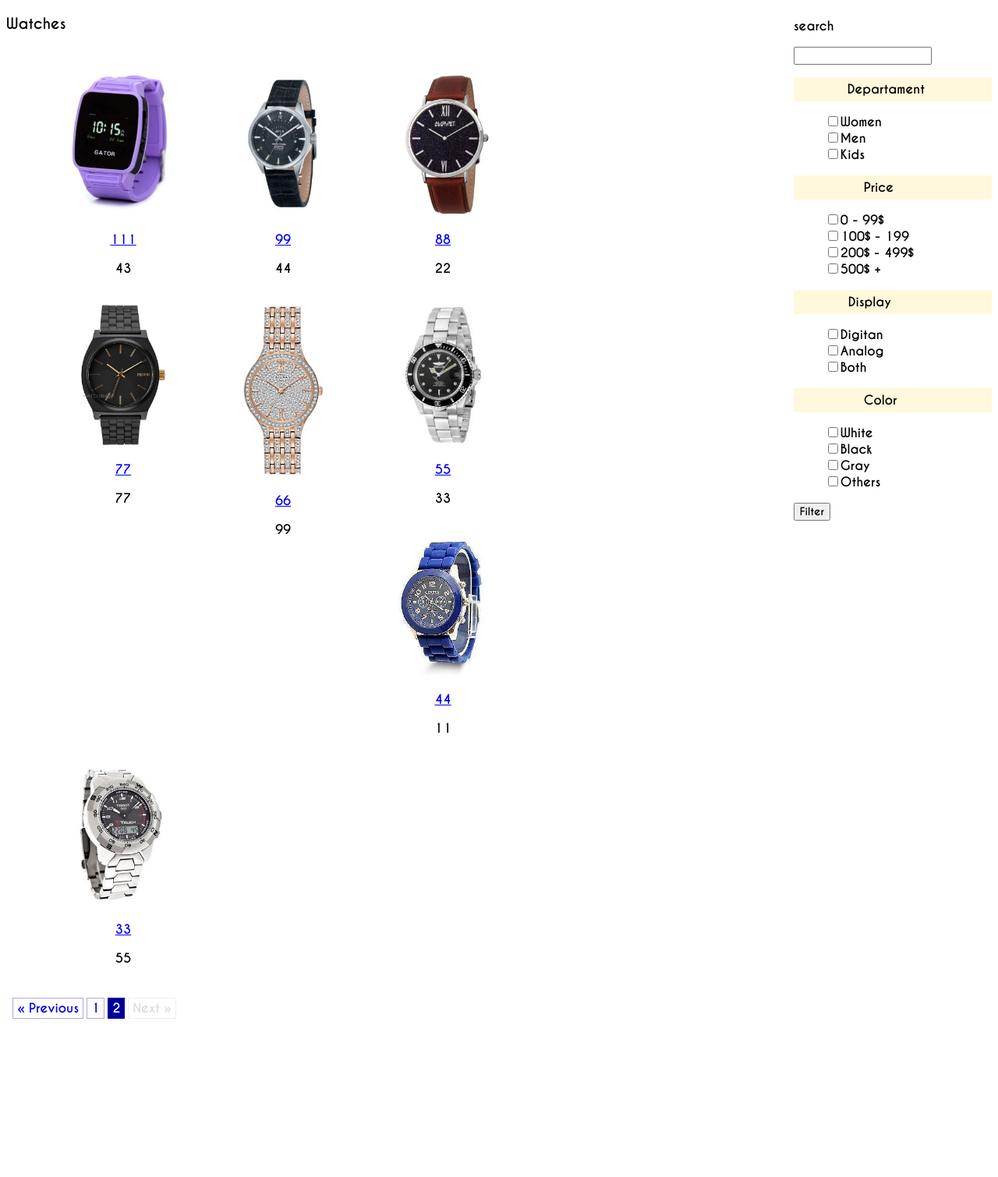
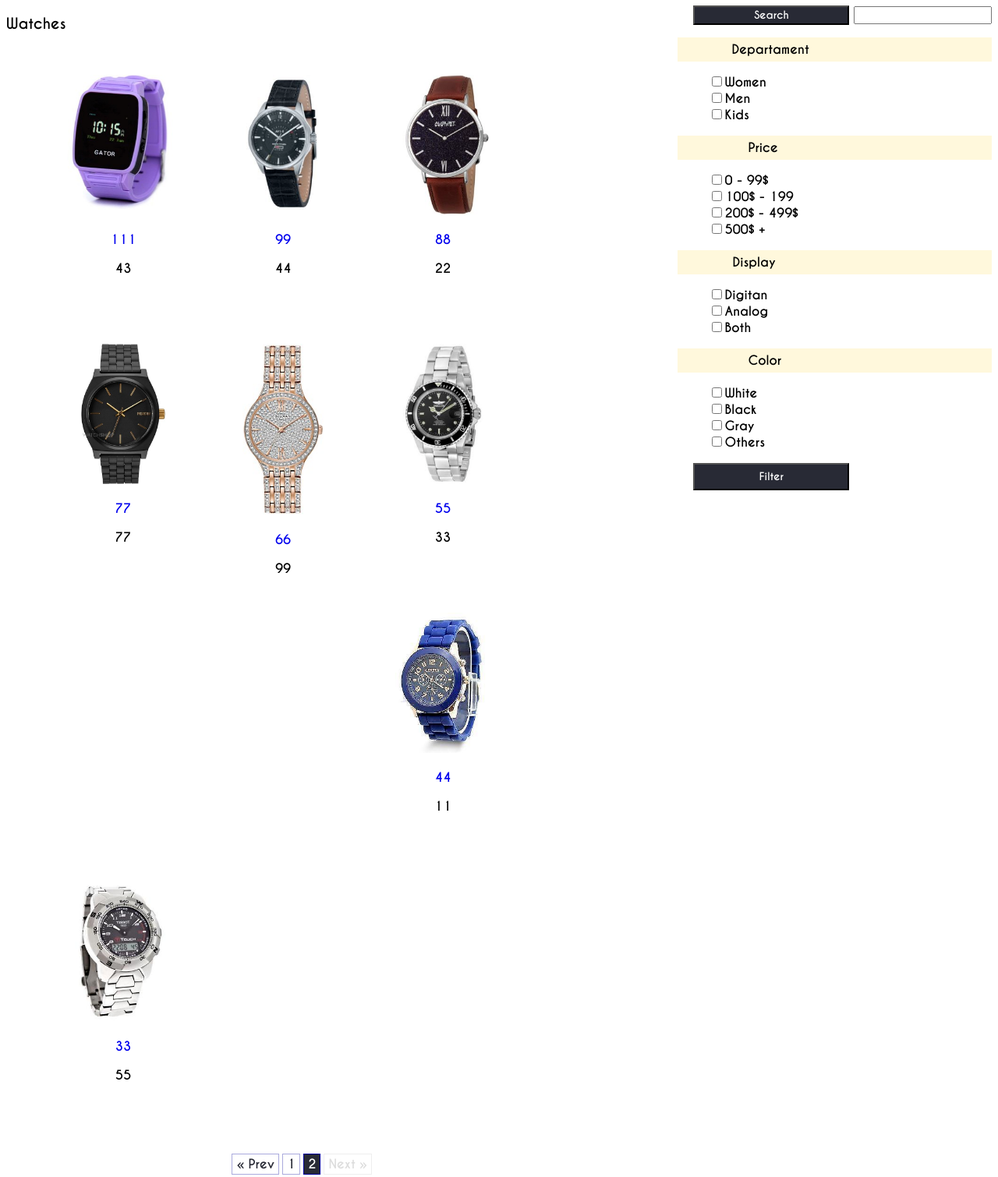
Before and after one commit to genadigeno/site, a PHP site: page /otherpages/watches.php?page=2 in a window 1280 px wide. Shown: the part 104-1614 px from the top of the page at 78% size. Before the commit the page ends 1411 px from the top, so only its background shows below. Run offline with PHP 8.4, Linux system fonts and the light colour scheme; data comes from the database, SQL or seed files in the repository.

Commit message:
commit 2017/11/10

```diff
--- a/index.php
+++ b/index.php
@@ -37,7 +37,7 @@
                                <li><a href="">Alarm-watch</a></li>
                            </ul>
                         </li>
-                       <li class="head-li"><a href="">Accessories</a></li>
+                       <li class="head-li"><a href="#acc">Accessories</a></li>
                        <li class="head-li"><a href="">Sale</a></li>
                        <li class="head-li"><a href="">Brands</a></li>
                     </ul>
@@ -77,7 +77,7 @@
             <article>
               <h1>Watches</h1>
               <form action="otherpages/watches.php" method="post" name="search" class="forma-search">
-                <input type="submit" name="search" value="Search...">
+                <input type="submit" name="search" value="Search..." class="search">
                 <input type="search" name="search_box" placeholder="Search Watches">
               </form>
            </article>
@@ -90,7 +90,7 @@
                     </li>
                 <?php endwhile; ?>
               </ul>
-              <article><h1>Accesories</h1></article>
+              <article><h1 id="acc">Accesories</h1></article>
         </div>
 
     </section>
--- a/otherpages/watche.php
+++ b/otherpages/watche.php
@@ -56,7 +56,11 @@ session_start();
           width: 200px;
           margin-bottom: 30px;
           height: 35px;
+          transition: background-color 0.3s;
         }input:hover{
+          color: #282a35;
+          background-color: white;
+          border: 1px solid #282a35;
           cursor: pointer;
         }
     </style>
--- a/otherpages/watches.php
+++ b/otherpages/watches.php
@@ -33,7 +33,7 @@ session_start();
   if ($lastpage > 1) {
     $pagination .= "<div class=\"pagination\">";
     if($page > 1)
-      $pagination .= "<a href=\"$targetpage?page=$prev\">&laquo; Previous</a>";
+      $pagination .= "<a href=\"$targetpage?page=$prev\">&laquo; Prev</a>";
     else
       $pagination .= "<span class=\"disabled\">&previous</span>";
 
@@ -158,12 +158,14 @@ session_start();
             </ul>
 
         </div>
-        <?=$pagination; ?>
+        <div class="pages">
+          <?=$pagination; ?>
+        </div>
     </section>
     <aside>
         <div class="aside-content">
             <form action="" method="post" name="search" class="forma-search">
-                <p>search</p>
+                <input type="button" name="search" value="Search" class="search-btn">
                 <input type="search" name="search_box">
 
                 <p style="background-color: cornsilk;
@@ -178,9 +180,9 @@ session_start();
                 <p style="background-color: cornsilk;
                           padding-left: 90px;
                           padding-bottom: 5px;
-                          padding-top: 5px;;">Price</p>
+                          padding-top: 5px;">Price</p>
                 <ul>
-                    <li><input type="checkbox" name="price[]" "" value="0 AND 99">0 - 99$</li>
+                    <li><input type="checkbox" name="price[]" value="0 AND 99">0 - 99$</li>
                     <li><input type="checkbox" name="price[]" value="100 AND 199">100$ - 199</li>
                     <li><input type="checkbox" name="price[]" value="200 AND 499">200$ - 499$</li>
                     <li><input type="checkbox" name="price[]" value="500 AND 5000">500$ +</li>
@@ -207,7 +209,7 @@ session_start();
                     <li><input type="checkbox" name="color[]" value="other">Others</li>
                     <li></li>
                 </ul>
-                <input type="submit" name="submit" value="Filter">
+                <input type="submit" name="submit" value="Filter" class="filter-btn">
             </form>
         </div>
         <div class="">
--- a/styles/acc.css
+++ b/styles/acc.css
@@ -5,11 +5,13 @@
 
 }
 .acc-nav h1{
-
+  transition: background-color 0.3s;
+  color: #282a35;
 }
 .acc-nav h1:hover{
   cursor: pointer;
-  background-color: white;
+  background-color: #282a35;
+  color: white;
 }
 .content{
   float: right;
--- a/styles/watchesstyle.css
+++ b/styles/watchesstyle.css
@@ -92,6 +92,12 @@ section{
 .watch-list li a img{
   width: 180px;
 }
+section ul li{
+  margin-bottom: 50px;
+}
+section ul li a{
+  text-decoration: none;
+}
 section ul li p{
   text-align: center;
 }
@@ -116,7 +122,7 @@ div.pagination a{
   margin: 2px;
   border: 1px solid #AAAADD;
   text-decoration: none;
-  color: #0000099;
+  color: #282a35;
 }
 div.pagination a:hover, div.pagination a:active{
   border: 1px solid #000099;
@@ -127,7 +133,7 @@ div.pagination span.current{
   margin: 2px;
   border: 1px solid #000099;
   font-weight: bold;
-  background-color: #000099;
+  background-color: #282a35;
   color: #FFF;
 }
 div.pagination span.disabled{
@@ -135,6 +141,37 @@ div.pagination span.disabled{
   margin: 2px;
   border: 1px solid #EEE;
   color: #DDD;
+}
+.search-btn{
+  background-color: #282a35;
+  width: 200px;
+  height: 25px;
+  color: white;
+  margin-left: 20px;
+  transition: background-color 0.3s;
+}
+.search-btn:hover{
+  background-color: white;
+  color: #282a35;
+  border: 1px solid #282a35;
+  cursor: pointer;
+}
+.filter-btn{
+  background-color: #282a35;
+  width: 200px;
+  height: 35px;
+  color: white;
+  margin-left: 20px;
+  transition: background-color 0.3s;
+}
+.filter-btn:hover{
+  background-color: white;
+  color: #282a35;
+  border: 1px solid #282a35;
+  cursor: pointer;
+}
+.pages{
+  text-align: center;
 }
 /* end */
 
```
Also changed, not shown: DB/signin.php (+9 -3 lines), DB/signup.php (+6 -2 lines), master_copy.css (+21 -5 lines), styles/style.css (+13 -15 lines), styles/style_r.css (+10 -10 lines).
